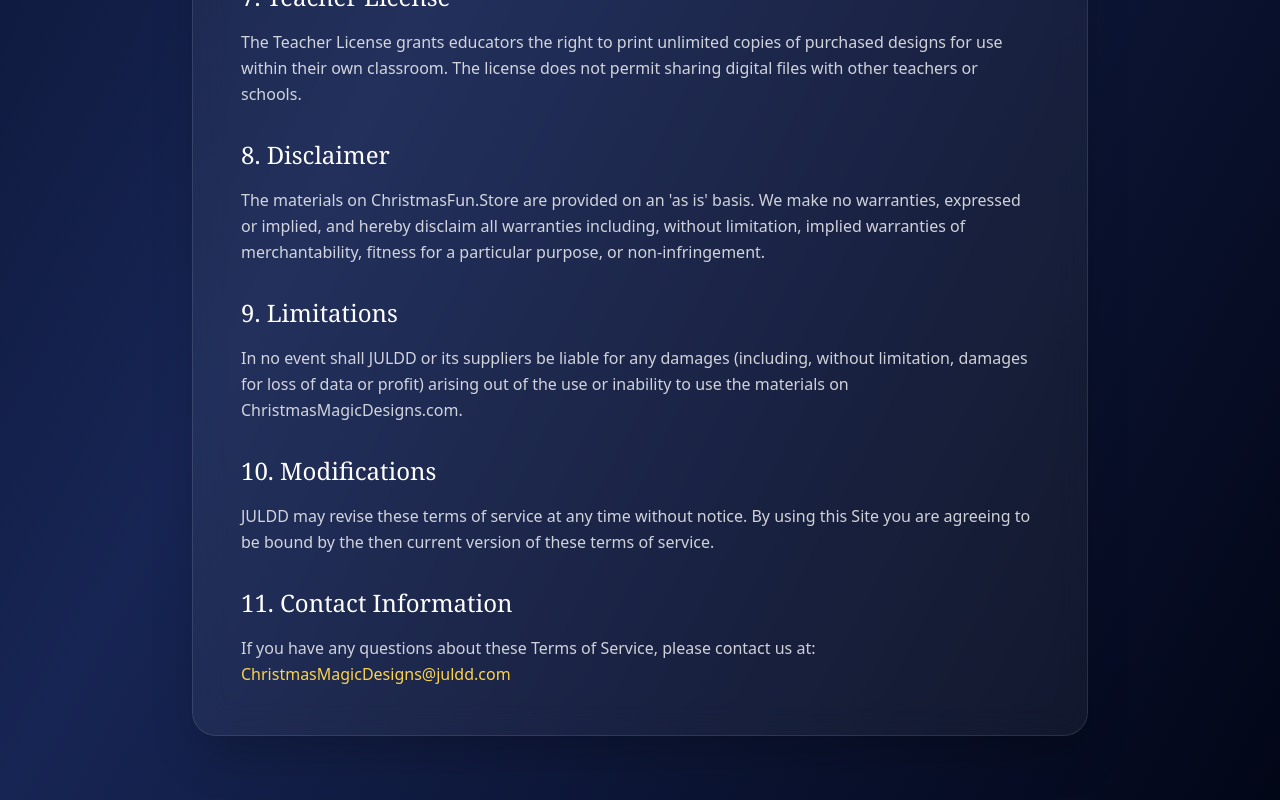
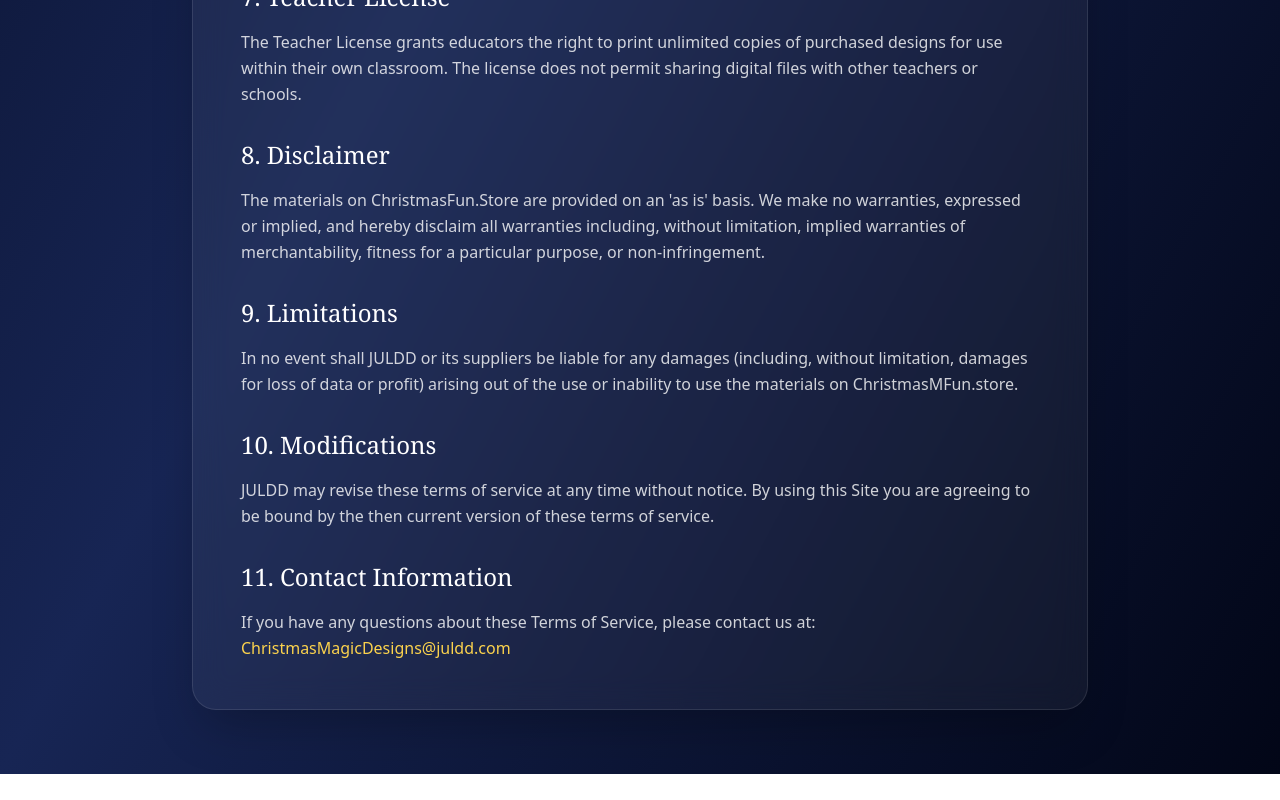
Before and after one commit to JULDDLLC/ChristmasFun.store, a React (Vite) app: page /terms in a window 1280 px wide. Shown: the part 1625-2425 px from the top of the page. After the commit the page ends 2399 px from the top, so only its background shows below. Built offline with nearby package versions, Linux system fonts and the light colour scheme; no server answers.

Commit message:
Updated Terms.tsx

```diff
--- a/src/pages/Terms.tsx
+++ b/src/pages/Terms.tsx
@@ -109,7 +109,7 @@ export default function Terms() {
               <section>
                 <h2 className="text-2xl font-serif text-white mb-4">9. Limitations</h2>
                 <p className="leading-relaxed">
-                  In no event shall JULDD or its suppliers be liable for any damages (including, without limitation, damages for loss of data or profit) arising out of the use or inability to use the materials on ChristmasMagicDesigns.com.
+                  In no event shall JULDD or its suppliers be liable for any damages (including, without limitation, damages for loss of data or profit) arising out of the use or inability to use the materials on ChristmasMFun.store.
                 </p>
               </section>
 
```
